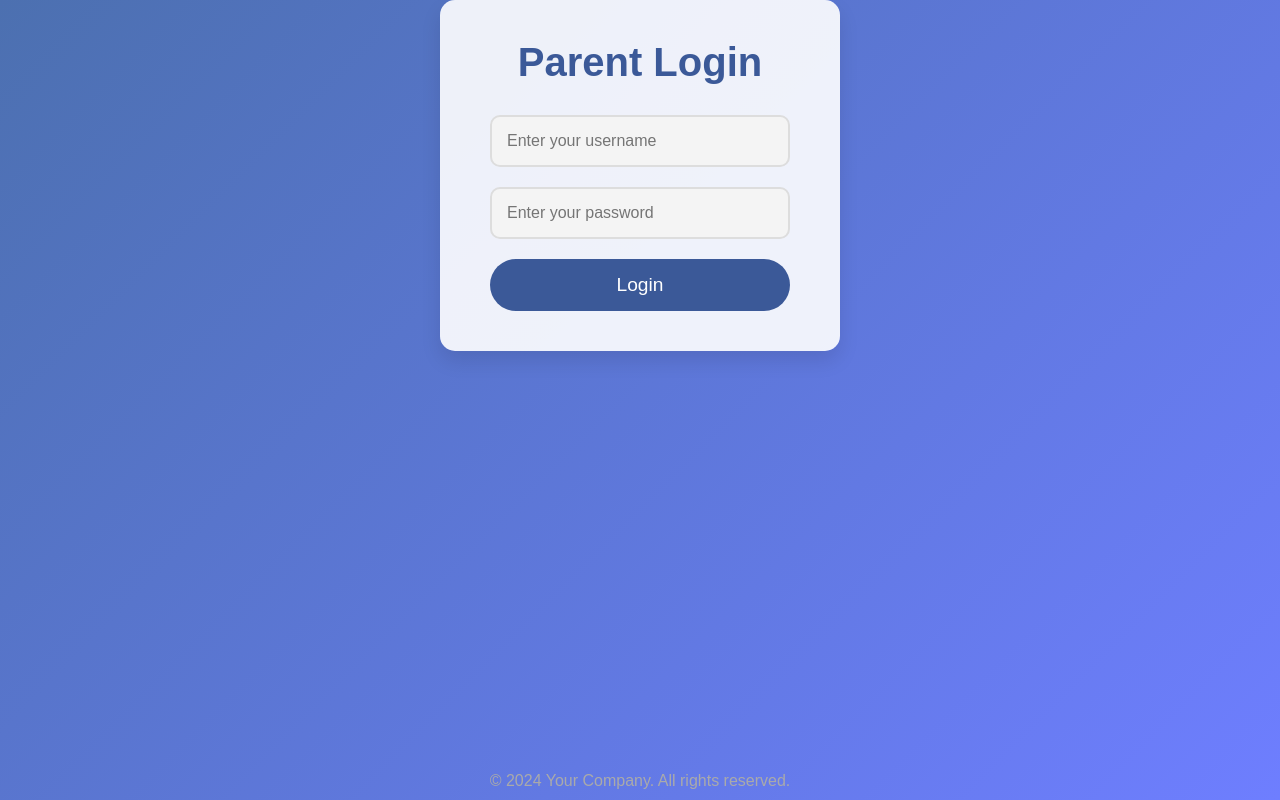
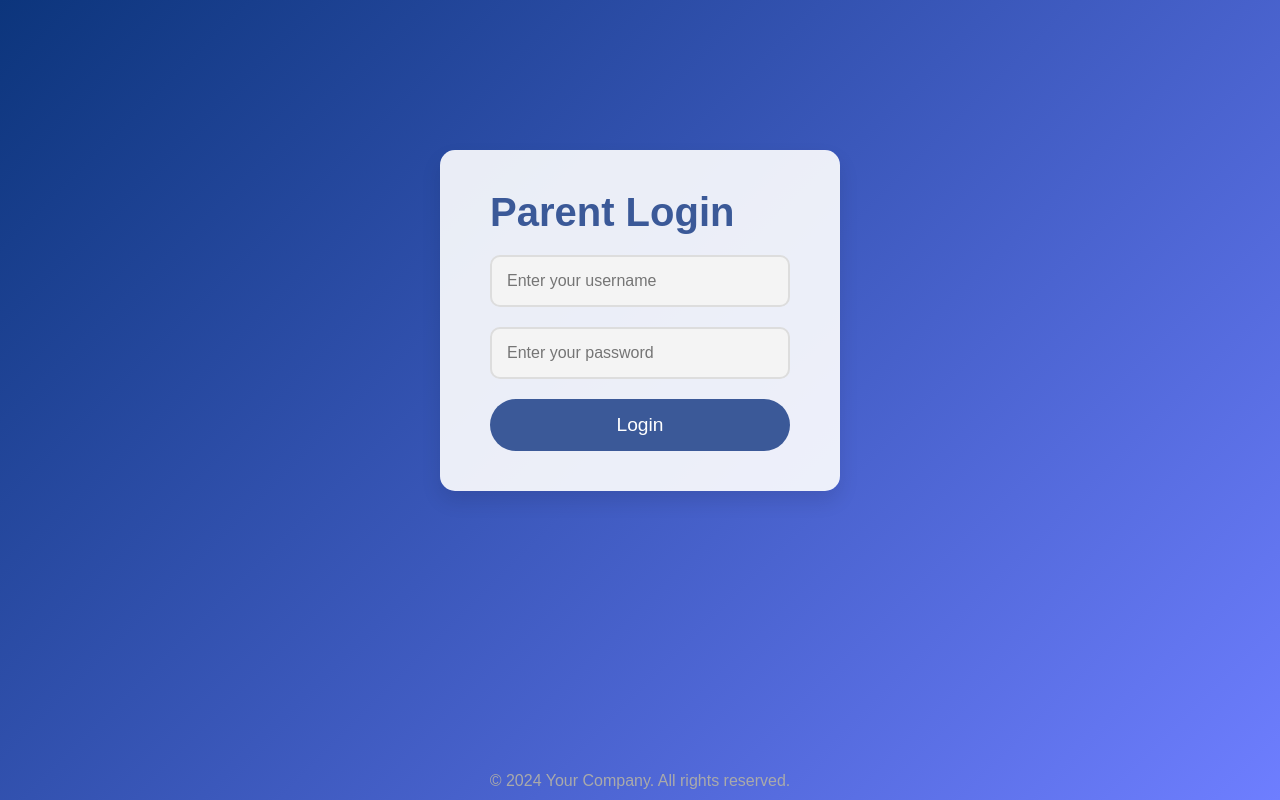
Before and after one commit to Likhithreddy24/Student_Feedback, a plain HTML site: page parent-login.html in a window 1280 px wide. Drawn offline with Linux system fonts and the light colour scheme.

Commit message:
Update styles4.css

```diff
--- a/styles4.css
+++ b/styles4.css
@@ -3,12 +3,13 @@
     margin: 0;
     padding: 0;
     box-sizing: border-box;
+
 }
 
 /* Body Styling */
 body {
     font-family: 'Arial', sans-serif;
-    background: linear-gradient(135deg, #4c70b0, #6e7eff); /* Gradient background */
+    background: linear-gradient(135deg, #0c357c, #6e7eff); /* Gradient background */
     height: 100vh;
     display: flex;
     justify-content: center;
@@ -25,13 +26,16 @@ body {
     box-shadow: 0 10px 20px rgba(0, 0, 0, 0.1);
     max-width: 400px;
     width: 100%;
-    text-align: center;
+    text-align: auto;
+    justify-content: center;
+    align-items: center;
+    margin-top: 150px;
 }
 
 /* Title of the Login Form */
 .login-container h2 {
     font-size: 2.5rem;
-    margin-bottom: 30px;
+    margin-bottom: 20px;
     color: #3b5998; /* Set a bold color for the heading */
 }
 
```
